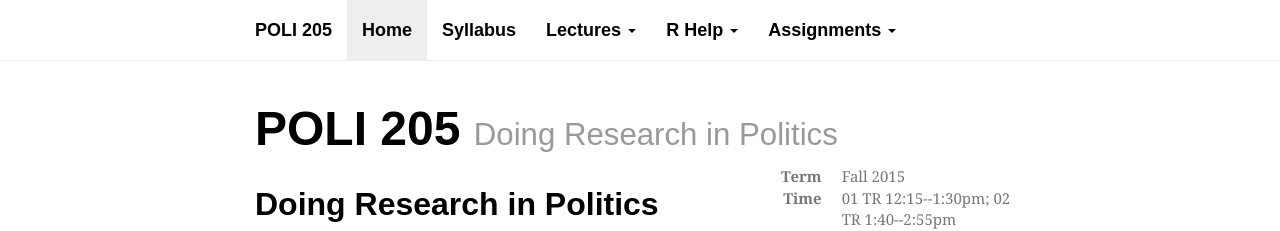
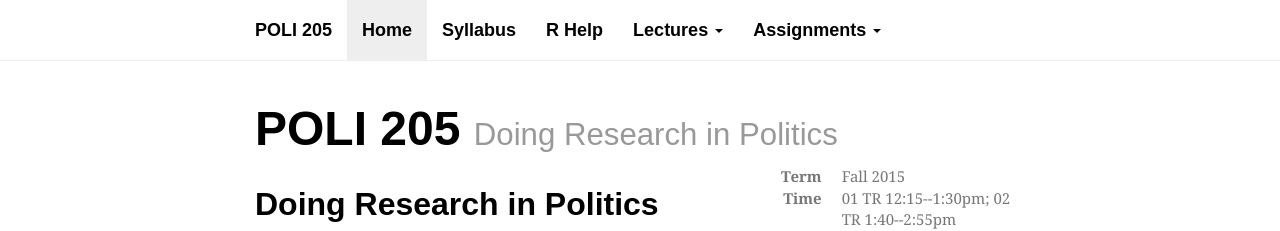
Before and after one commit to mnowlin/poli205, a Jekyll site: the page built from index.md, in a window 1280 px wide. Shown: the top 231 px of the page. Built offline with Jekyll 4.4.1, drawn with Linux system fonts in a browser that asks for light colours; nearby versions of some CDN libraries; some web fonts are replaced; a file with an impossible date is left out.

Commit message:
update r help

```diff
--- a/_layouts/default.html
+++ b/_layouts/default.html
@@ -37,24 +37,13 @@
         <ul class="nav navbar-nav">
           <li{% if page.category == "home" %} class="active"{% endif %}><a href="{{ site.baseurl }}/index.html">Home</a></li>
           <li{% if page.category == "syllabus" %} class="active"{% endif %}><a href="{{ site.baseurl }}/syllabus.html">Syllabus</a></li>
+          <li{% if page.category == "r" %} class="active"{% endif %}><a href="{{ site.baseurl }}/r.html">R Help</a></li>
           <li class="dropdown{% if page.category == "note" %} active{% endif %}">
             <a href="#" class="dropdown-toggle" data-toggle="dropdown">Lectures <b class="caret"></b></a>
             <ul class="dropdown-menu">
               {% if site.notes[0] %}
               {% for note in site.notes %}
               <li><a href="{{site.baseurl}}{{note.url}}">{{note.title}}</a></li>
-              {% endfor %}
-              {% else %}
-              <li class="dropdown-header">No notes posted</li>
-              {% endif %}
-            </ul>
-          </li>
-          <li class="dropdown{% if page.category == "r" %} active{% endif %}">
-            <a href="#" class="dropdown-toggle" data-toggle="dropdown">R Help <b class="caret"></b></a>
-            <ul class="dropdown-menu">
-              {% if site.r[0] %}
-              {% for note in site.r %}
-              <li><a href="{{site.baseurl}}{{r.url}}">{{r.title}}</a></li>
               {% endfor %}
               {% else %}
               <li class="dropdown-header">No notes posted</li>
--- a/_layouts/r.html
+++ b/_layouts/r.html
@@ -2,8 +2,6 @@
 layout: default
 ---
 
-{% if page.title %}
-<h2>{{page.title}}</h2>
-{% endif %}
+<h1 class="page-title">R Help</h1>
 
 {{content}}
```
Also changed, not shown: _r/01-poli205-getr.md (+0 -14 lines), r.md (+14 -4 lines), 1 other file.
